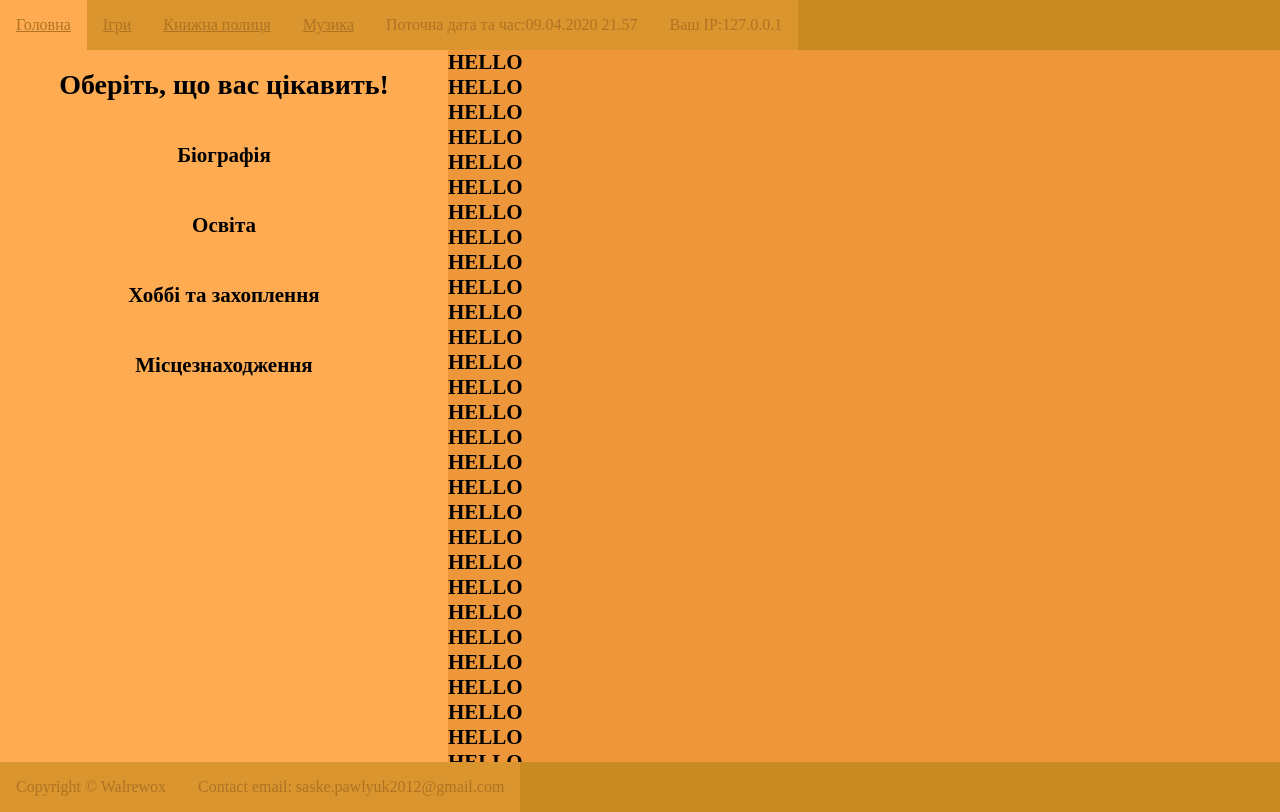
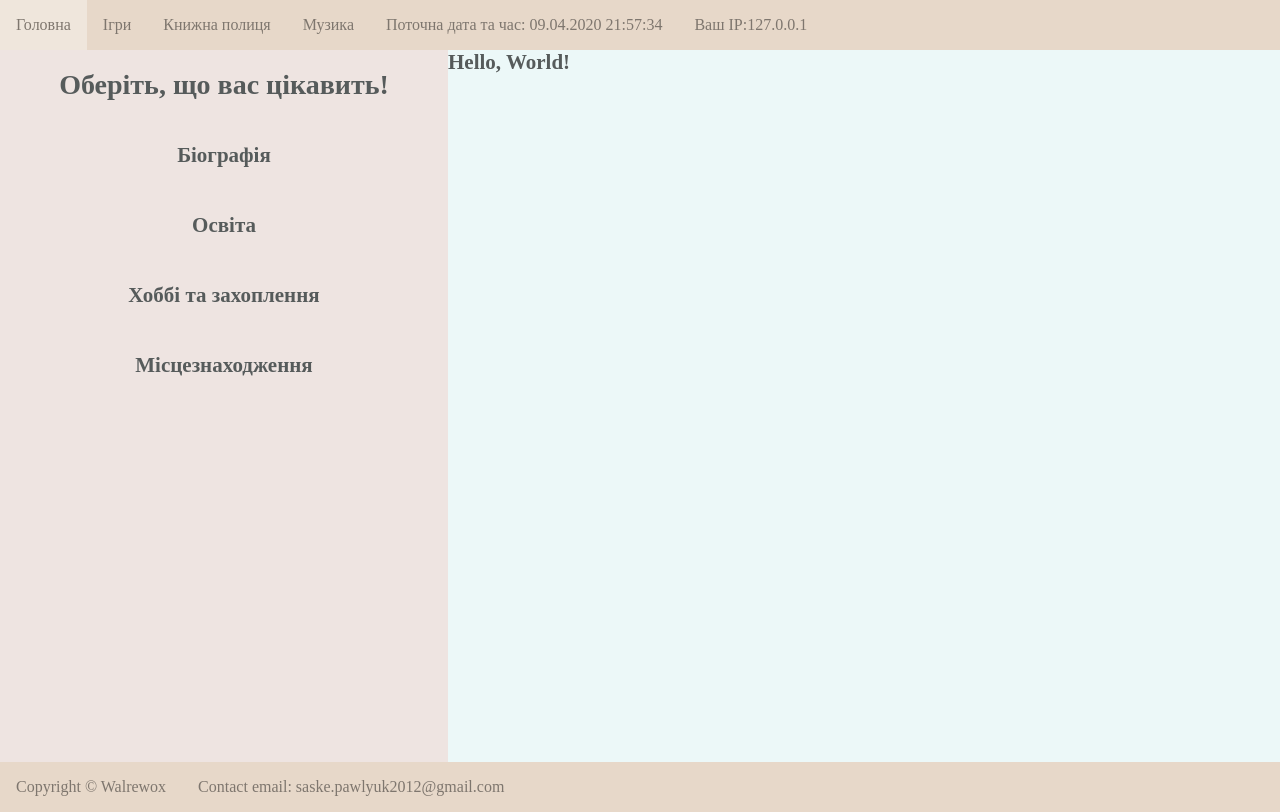
Before and after one commit to Walrewox/WEB-basis, a PHP site: page / in a window 1280 px wide. Run offline with PHP 8.4, Linux system fonts and the light colour scheme.

Commit message:
jQuery, time and some style...

```diff
--- a/css/master.css
+++ b/css/master.css
@@ -12,22 +12,22 @@ body{
   list-style: none;
   display: -webkit-flex;
   display: flex;
-  background: #c98b21;
+  background: #E7D8C9;
   padding-left: 0;
   margin-top: 0px;
   margin-bottom: 0px;
-  height: 100%;
 }
 .menu a {
+  text-decoration: none;
   padding: 1em;
   display: block;
-  color: #af7323;
+  color: #7E766E;
   transition: .25s;
-  background: rgba(255, 171, 81, .3);
+  background: inherit;
 }
 
 .menu a:hover {
-  background: #FFAB51;
+  background: #EFE6DC;
   transition: .25s;
 }
 
@@ -38,8 +38,9 @@ body{
   padding: 0px;
   margin: 0px;
 }
+
 .choice_block{
-  background-color: #FFAB51;
+  background-color: #EEE4E1;
   height: 100%;
   width: 35%;
   margin: 0px;
@@ -53,16 +54,19 @@ body{
   height: 5em;
   text-align: center;
   line-height: 5em;
+  transition: .25s;
 }
 .choice:hover{
-  background-color: #ffc952;
+  background-color: #ECF8F8;
+  transition: .25s;
 }
 .choice h1,h2{
+  color: #565B5B;
   margin: 0px;
 }
 
 .info_block{
-  background-color: #ee973a;
+  background-color: #ECF8F8;
   height: 100%;
   width: 65%;
   font-size: 14px;
@@ -75,7 +79,6 @@ body{
   text-align: center;
 }
 
-/* Let's get this party started */
 ::-webkit-scrollbar {
     width: 7px;
 }
@@ -84,8 +87,6 @@ body{
     -webkit-border-radius: 10px;
     border-radius: 10px;
 }
-
-/* Handle */
 ::-webkit-scrollbar-thumb {
     -webkit-border-radius: 10px;
     border-radius: 10px;
--- a/index.php
+++ b/index.php
@@ -34,7 +34,7 @@
         <?php foreach ($links as $link) {
             echo "<li><a href=\"{$link['href']}\"> {$link['title']} </a></li>\n";
               }
-              echo "<li><a>"."Поточна дата та час:".date('d.m.Y H.i')."</a></li>";
+              echo "<li><a id=\"time\">"."Поточна дата та час:".date('d.m.Y H:i:s')."</a></li>";
               echo "<li><a>"."Ваш IP:".$_SERVER['REMOTE_ADDR']."</a></li>";
         ?>
       </ul>
@@ -44,10 +44,10 @@
         <div class="choice">
           <h1>Оберіть, що вас цікавить!</h1>
         </div>
-        <div class="choice">
+        <div class="choice" id="bio">
           <h2>Біографія</h2>
         </div>
-        <div class="choice">
+        <div class="choice" id="">
           <h2>Освіта</h2>
         </div>
         <div class="choice">
@@ -59,60 +59,7 @@
       </div>
 
       <div class="info_block">
-        <h2>HELLO</h2>
-          <h2>HELLO</h2>
-            <h2>HELLO</h2>
-              <h2>HELLO</h2>
-                <h2>HELLO</h2>
-                  <h2>HELLO</h2>
-                    <h2>HELLO</h2>
-                      <h2>HELLO</h2>
-                        <h2>HELLO</h2>
-                          <h2>HELLO</h2>
-                            <h2>HELLO</h2>
-                              <h2>HELLO</h2>
-                                <h2>HELLO</h2>
-                                  <h2>HELLO</h2>
-                                    <h2>HELLO</h2>
-                                      <h2>HELLO</h2>
-                                        <h2>HELLO</h2>
-                                          <h2>HELLO</h2>
-                                            <h2>HELLO</h2>
-                                              <h2>HELLO</h2>
-                                                <h2>HELLO</h2>
-                                                  <h2>HELLO</h2>
-                                                    <h2>HELLO</h2>
-                                                      <h2>HELLO</h2>
-                                                        <h2>HELLO</h2>
-                                                          <h2>HELLO</h2>
-                                                            <h2>HELLO</h2>
-                                                              <h2>HELLO</h2>
-                                                                <h2>HELLO</h2>
-                                                                  <h2>HELLO</h2>
-                                                                    <h2>HELLO</h2>
-                                                                      <h2>HELLO</h2>
-                                                                        <h2>HELLO</h2>
-                                                                          <h2>HELLO</h2>
-                                                                            <h2>HELLO</h2>
-                                                                              <h2>HELLO</h2>
-                                                                                <h2>HELLO</h2>
-                                                                                  <h2>HELLO</h2>
-                                                                                    <h2>HELLO</h2>
-                                                                                      <h2>HELLO</h2>
-                                                                                        <h2>HELLO</h2>
-                                                                                          <h2>HELLO</h2>
-                                                                                            <h2>HELLO</h2>
-                                                                                              <h2>HELLO</h2>
-                                                                                                <h2>HELLO</h2>
-                                                                                                  <h2>HELLO</h2>
-                                                                                                    <h2>HELLO</h2>
-                                                                                                      <h2>HELLO</h2>
-                                                                                                        <h2>HELLO</h2>
-                                                                                                          <h2>HELLO</h2>
-                                                                                                            <h2>HELLO</h2>
-                                                                                                              <h2>HELLO</h2>
-                                                                                                                <h2>HELLO</h2>
-                                                                                                                  <h2>HELLO</h2>
+        <h2>Hello, World!</h2>
       </div>
     </div>
 
@@ -122,5 +69,18 @@
         <li><a>Contact email: saske.pawlyuk2012@gmail.com</a></li>
       </ul>
     </footer>
+    <script>
+      function show(){
+        $.ajax({
+          url: "time.php",
+          cache: false,
+          success: function(html){  $("#time").html(html); }
+        });
+      }
+      $(document).ready(function(){
+        show();
+        setInterval('show()',1000);
+      });
+    </script>
   </body>
 </html>
--- /dev/null
+++ b/time.php
@@ -0,0 +1 @@
+<?php echo "Поточна дата та час: ".date('d.m.Y H:i:s'); ?>
```
Also changed, not shown: content.php (added).
